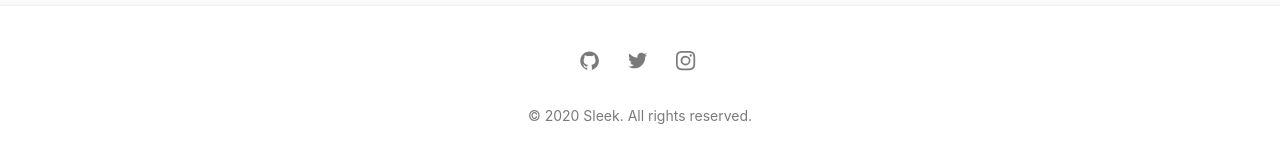
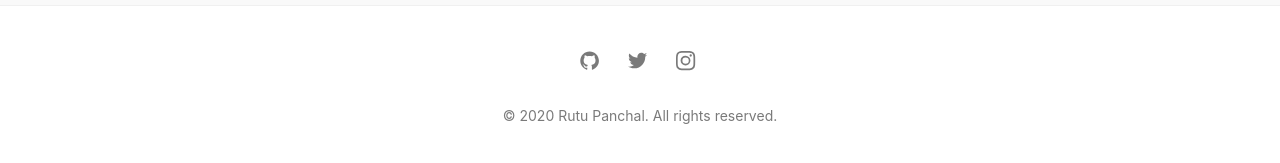
Before and after one commit to rutupanchal/portfolio, a Jekyll site: the page built from index.md, in a window 1280 px wide and 900 px high, scrolled down 899 px. Shown: the part 729-892 px from the top of the window. Built offline with Jekyll 4.4.1, drawn with Linux system fonts in a browser that asks for light colours.

Commit message:
minor updates

```diff
--- a/_config.yml
+++ b/_config.yml
@@ -1,6 +1,6 @@
 # SITE CONFIGURATION
-title: Sleek # your site title
-author: GitHub User # You :P
+title: Rutu Panchal # your site title
+author: Rutu Panchal # You :P
 description: > # Meta description of Homepage
   Write an awesome description for your new site here. You can edit this
   line in _config.yml. It will appear in your document head meta (for
```
Also changed, not shown: README.md, 1 other file.
